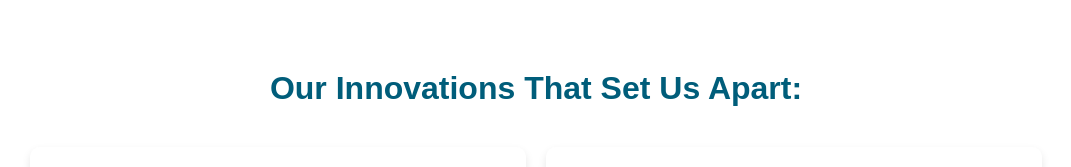
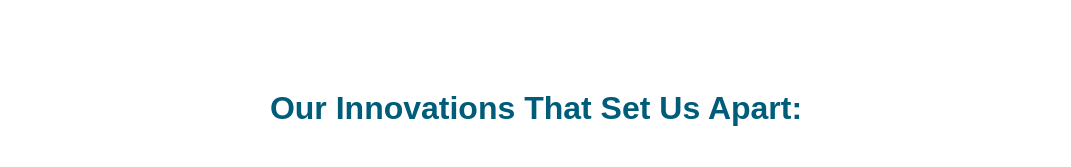
Before and after one commit to aleishacerny/sustain-hydro, a Vue app: page /sustain-hydro/technology in a window 1280 px wide. Shown: the part 2260-2427 px from the top of the page, without its empty margins (104-1175 px from the left). Built offline with nearby package versions, Linux system fonts and the light colour scheme.

Commit message:
bigger title

```diff
--- a/src/views/TechnologyView.vue
+++ b/src/views/TechnologyView.vue
@@ -255,7 +255,7 @@ h1 {
 
 h2 {
   font-size: 2rem; /* Adjust font size as needed */
-  margin-bottom: 20px;
+  margin-bottom: 30px;
 }
 
 p {
```
